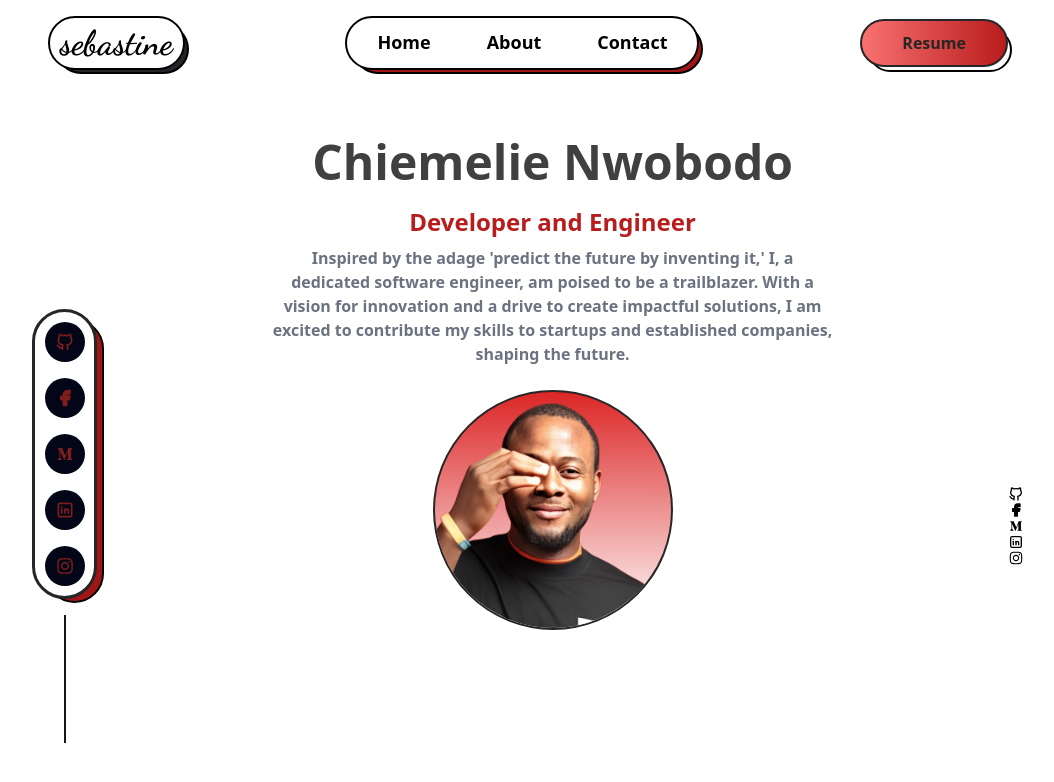
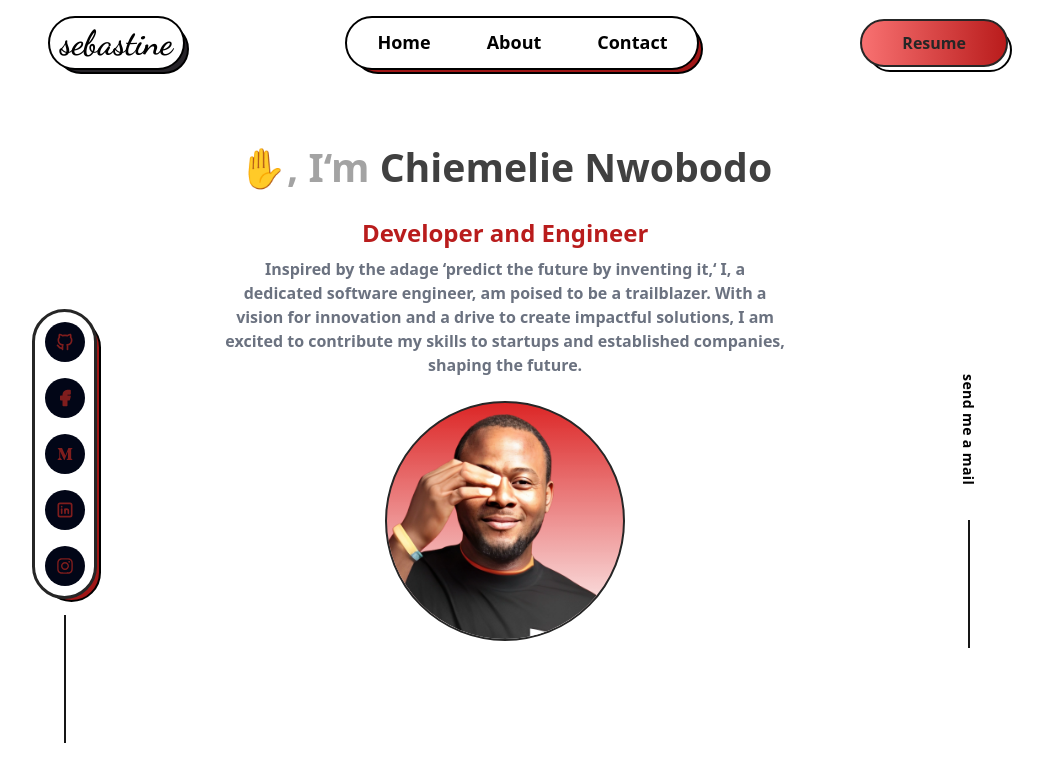
Before and after one commit to sebchi-crtl/seb-portfolio, a Next.js app: page / in a window 1280 px wide. Shown: the top 782 px of the page, without its empty margins (112-1166 px from the left). Built offline with nearby package versions, Linux system fonts and the light colour scheme.

Commit message:
header name and emoji styles

```diff
--- a/components/header/Header.tsx
+++ b/components/header/Header.tsx
@@ -1,12 +1,15 @@
 import Image from "next/image";
 import {AiFillTwitterCircle} from "react-icons/ai";
 import devseb from "@/public/image/mypix.png"
+import style from "@/styles/header_layout.module.css"
 
 const Header = () => {
     return (
         <section className="min-h-screen my-10 text-center max-w-[40rem]">
             <div className="text-red-700 px-10 font-bold">
-                <h1 className="text-5xl py-3 text-neutral-700 ">
+                <h1 className="text-[2.45rem] py-3 text-neutral-700 ">
+                    <span className={` ${style.emoji} `}>✋</span>
+                    <span className="text-neutral-400">, I&lsquo;m </span>
                     Chiemelie Nwobodo
                     {/* text-gray-900 dark:text-gray-100 */}
                 </h1>
@@ -14,7 +17,7 @@ const Header = () => {
                     Developer and Engineer
                 </h3>
                 <p className="text-gray-500 dark:text-gray-400 text-md leading-6 font-semibold ">
-                Inspired by the adage 'predict the future by inventing it,'
+                Inspired by the adage &lsquo;predict the future by inventing it,&lsquo;
                 I, a dedicated software engineer, am poised to be a trailblazer.
                 With a vision for innovation and a drive to create impactful solutions,
                 I am excited to contribute my skills to startups and established companies, shaping the future.
--- a/components/header/RightSide.tsx
+++ b/components/header/RightSide.tsx
@@ -1,20 +1,17 @@
-import {
-    TbBrandGithub,
-    TbBrandFacebookFilled,
-    TbBrandLinkedin
-} from 'react-icons/tb';
-
-import { AiOutlineMedium, AiOutlineInstagram } from 'react-icons/ai'
 
 
 const RightSide = () => {
     return (
-        <div>
-            <TbBrandGithub />
-            <TbBrandFacebookFilled />
-            <AiOutlineMedium />
-            <TbBrandLinkedin />
-            <AiOutlineInstagram />
+        <div className=' relative h-full hidden lg:flex flex-col items-center justify-end gap-6 font-bold'>
+            <a href="mailto:chiemelienwobodo8@gmail.com">
+                <p className="text-[.88rem] rotate-90 tracking-wide relative bottom-[6rem]">
+                    send me a mail
+                </p>
+            </a>
+            <span className="w-[2px] h-32 bg-neutral-900 absolute top-[.3rem]">
+
+            </span>
+
         </div>
     );
 }
--- /dev/null
+++ b/styles/header_layout.module.css
@@ -0,0 +1,28 @@
+.emoji{
+    display: inline-block;
+    animation: wave 5s ease-in-out 3s infinite;
+    transform-origin: bottom;
+}
+
+@keyframes wave {
+    0% {
+        transform: rotate(-15deg);
+    }
+
+
+    5% {
+        transform: rotate(30deg);
+    }
+
+    10% {
+        transform: rotate(-15deg);
+    }
+
+    15% {
+        transform: rotate(0);
+    }
+
+    100% {
+        transform: rotate(0);
+    }
+}
--- a/styles/left_layout.module.css
+++ b/styles/left_layout.module.css
@@ -7,8 +7,8 @@
 
 .left_icon::after{
     content: "";
-    right: -10px;
-    top: 7px;
+    right: -7px;
+    top: 6px;
     border: 2px solid #000;
     border-radius: 54px;
     width: 100%;
```
